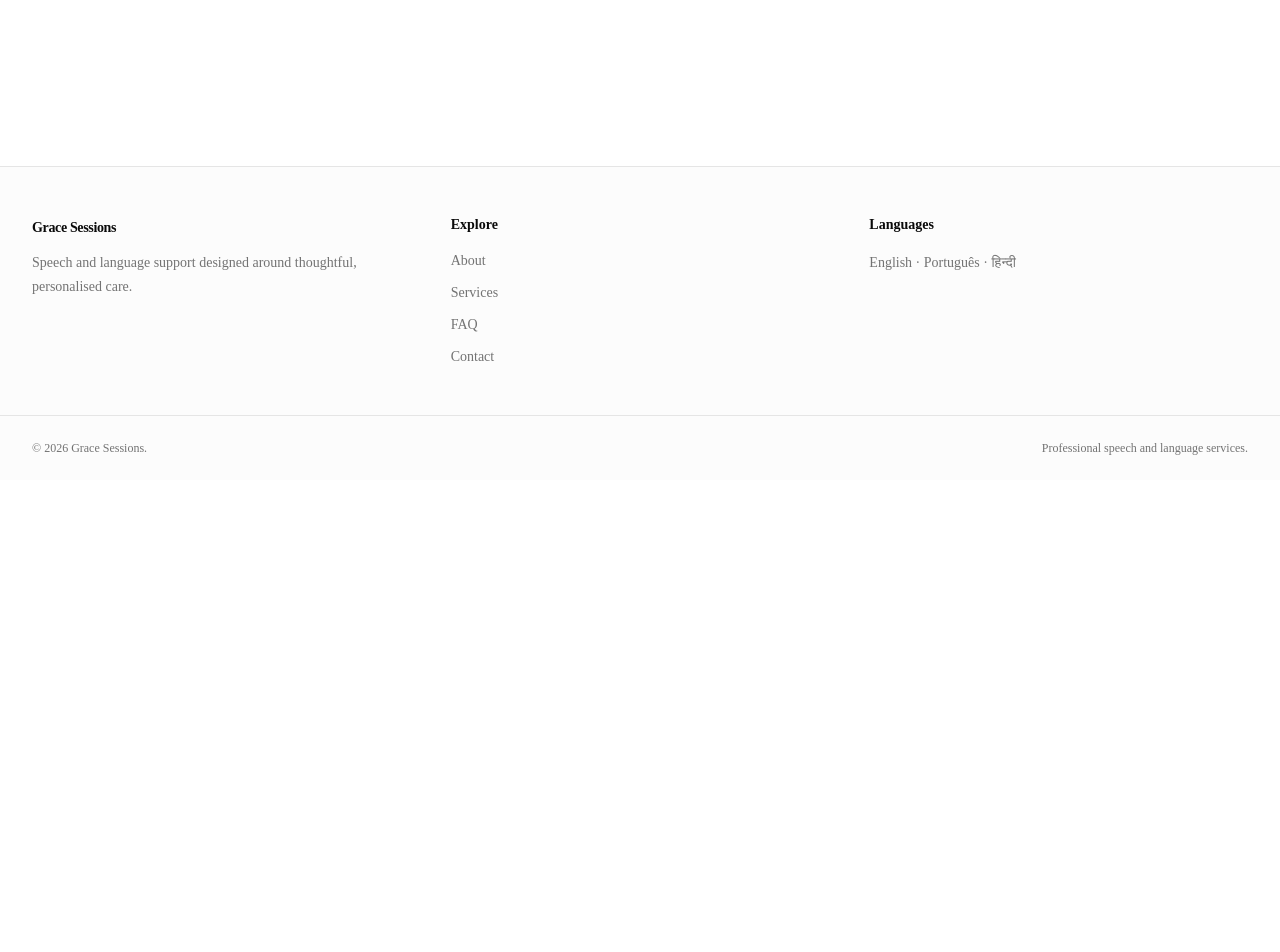
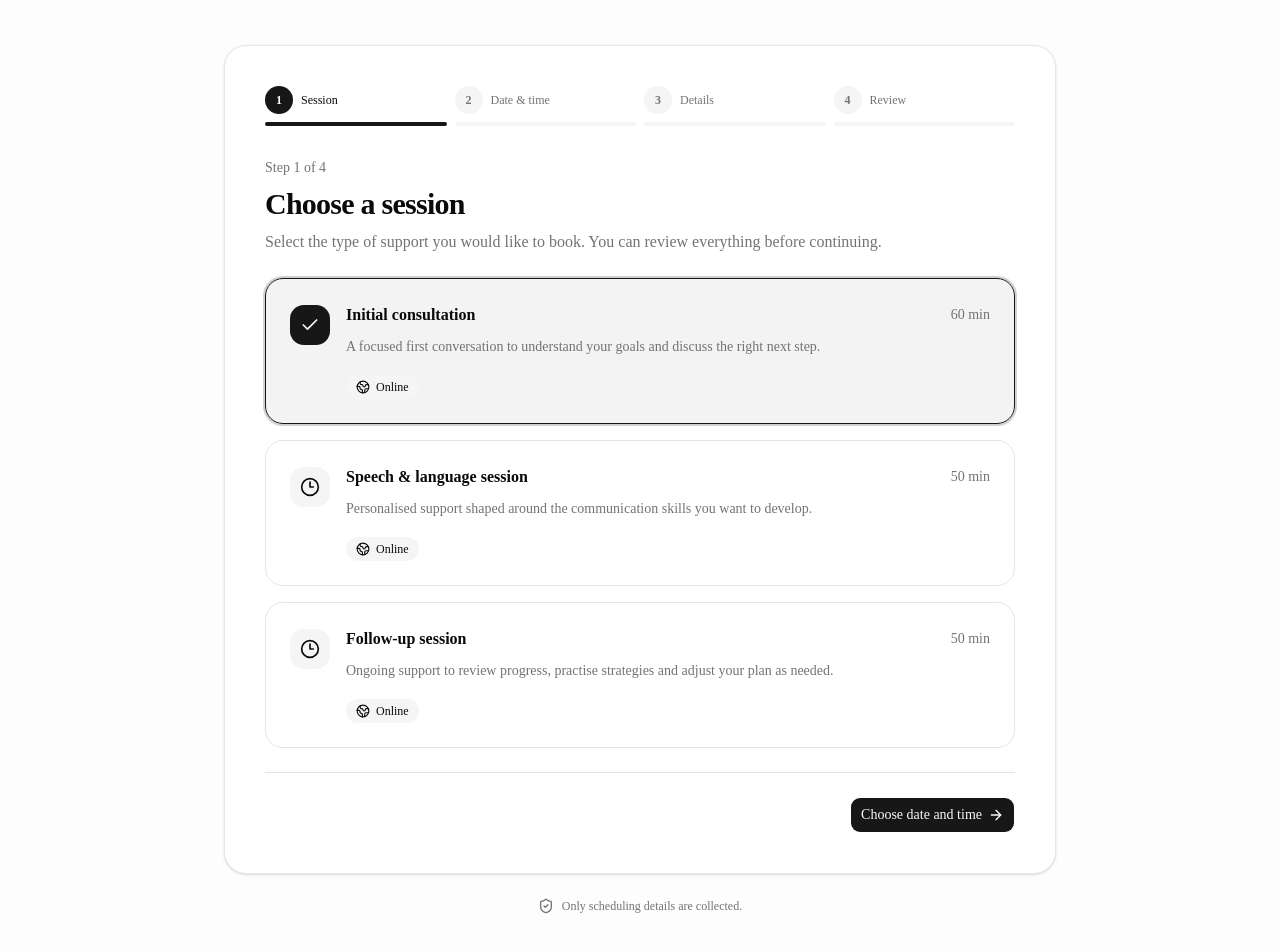
Before and after one commit to Praisepaul/MySLP, a Next.js app: page /book in a window 1280 px wide. Shown: the part 320-1272 px from the top of the page. Before the commit the page ends 800 px from the top, so only its background shows below. Built offline with nearby package versions, Linux system fonts and the light colour scheme.

Commit message:
feat: add complete patient booking flow

```diff
--- /dev/null
+++ b/components/public/booking/booking-flow.tsx
@@ -0,0 +1,124 @@
+"use client";
+
+import { useEffect, useMemo, useState } from "react";
+import { CalendarCheck2, CheckCircle2, ShieldCheck } from "lucide-react";
+import { BookingDateTimePicker } from "./booking-date-time-picker";
+import { BookingDetailsForm, type BookingDetails } from "./booking-details-form";
+import { BookingServicePicker } from "./booking-service-picker";
+import { BookingSummary } from "./booking-summary";
+import { Button } from "@/components/ui/button";
+import { PageContainer } from "@/components/ui/page-container";
+import { getBookableSlots } from "@/lib/booking/booking-engine";
+import type { BookableSlot } from "@/lib/booking/slot-types";
+import { services } from "@/lib/config/services";
+
+const activeServices = services.filter((service) => service.active).sort((a, b) => a.order - b.order);
+type BookingStep = 1 | 2 | 3 | 4 | 5;
+
+function getDateParts(date: Date, timezone: string) {
+  const parts = new Intl.DateTimeFormat("en-US", { timeZone: timezone, year: "numeric", month: "2-digit", day: "2-digit" }).formatToParts(date);
+  return Object.fromEntries(parts.filter((part) => part.type !== "literal").map((part) => [part.type, part.value])) as Record<string, string>;
+}
+
+function getUpcomingDates(timezone: string, count: number) {
+  const today = getDateParts(new Date(), timezone);
+  const base = Date.UTC(Number(today.year), Number(today.month) - 1, Number(today.day));
+  return Array.from({ length: count }, (_, index) => new Date(base + index * 24 * 60 * 60 * 1000).toISOString().slice(0, 10));
+}
+
+function Stepper({ step }: { step: BookingStep }) {
+  const items = ["Session", "Date & time", "Details", "Review"];
+  return (
+    <nav aria-label="Booking progress" className="mb-8">
+      <ol className="grid grid-cols-4 gap-2">
+        {items.map((label, index) => {
+          const number = index + 1;
+          const complete = step > number;
+          const current = step === number;
+          return (
+            <li key={label} className="min-w-0">
+              <div className="flex items-center gap-2"><span className={`flex size-7 shrink-0 items-center justify-center rounded-full text-xs font-semibold ${complete || current ? "bg-primary text-primary-foreground" : "bg-muted text-muted-foreground"}`}>{complete ? <CheckCircle2 aria-hidden="true" className="size-4" /> : number}</span><span className={`hidden truncate text-xs font-medium sm:block ${current ? "text-foreground" : "text-muted-foreground"}`}>{label}</span></div>
+              <div className={`mt-2 h-1 rounded-full ${number <= step ? "bg-primary" : "bg-muted"}`} />
+            </li>
+          );
+        })}
+      </ol>
+    </nav>
+  );
+}
+
+export function BookingFlow() {
+  const [step, setStep] = useState<BookingStep>(1);
+  const [serviceId, setServiceId] = useState<string | null>(activeServices[0]?.id ?? null);
+  const [timezone, setTimezone] = useState("Asia/Kolkata");
+  const [dates, setDates] = useState<string[]>([]);
+  const [selectedDate, setSelectedDate] = useState<string | null>(null);
+  const [selectedSlot, setSelectedSlot] = useState<BookableSlot | null>(null);
+  const [slotsByDate, setSlotsByDate] = useState<Record<string, BookableSlot[]>>({});
+  const [loading, setLoading] = useState(true);
+  const [error, setError] = useState<string | null>(null);
+  const [details, setDetails] = useState<BookingDetails>({ name: "", email: "" });
+
+  const service = useMemo(() => activeServices.find((item) => item.id === serviceId) ?? null, [serviceId]);
+
+  useEffect(() => {
+    const browserTimezone = Intl.DateTimeFormat().resolvedOptions().timeZone;
+    if (browserTimezone) setTimezone(browserTimezone);
+  }, []);
+
+  useEffect(() => {
+    if (!service || !timezone) return;
+    setLoading(true);
+    const upcomingDates = getUpcomingDates(timezone, 14);
+    const now = new Date();
+    const nextSlots: Record<string, BookableSlot[]> = {};
+    let calculationError = false;
+
+    for (const date of upcomingDates) {
+      try {
+        nextSlots[date] = getBookableSlots({ date, service, timezone, now }).slots;
+      } catch {
+        nextSlots[date] = [];
+        calculationError = true;
+      }
+    }
+
+    setDates(upcomingDates);
+    setSlotsByDate(nextSlots);
+    setSelectedDate((current) => current && (nextSlots[current] ?? []).length > 0 ? current : upcomingDates.find((date) => (nextSlots[date] ?? []).length > 0) ?? null);
+    setSelectedSlot(null);
+    setError(calculationError ? "We couldn't calculate every availability window. Please try another timezone or date." : null);
+    setLoading(false);
+  }, [service, timezone]);
+
+  useEffect(() => {
+    if (!selectedDate || !selectedSlot) return;
+    const stillAvailable = (slotsByDate[selectedDate] ?? []).some((slot) => slot.start.getTime() === selectedSlot.start.getTime());
+    if (!stillAvailable) setSelectedSlot(null);
+  }, [selectedDate, selectedSlot, slotsByDate]);
+
+  if (!service || activeServices.length === 0) {
+    return <div className="py-20 sm:py-28"><PageContainer size="narrow"><div className="rounded-3xl border border-dashed p-8 text-center sm:p-12"><CalendarCheck2 aria-hidden="true" className="mx-auto size-8 text-muted-foreground" /><h1 className="mt-4 text-2xl font-semibold">Booking is not available yet</h1><p className="mt-2 text-sm leading-6 text-muted-foreground">Please check back soon or contact the practice directly.</p></div></PageContainer></div>;
+  }
+
+  if (step === 5) {
+    return <div className="py-20 sm:py-28"><PageContainer size="narrow"><div className="text-center"><div className="mx-auto flex size-14 items-center justify-center rounded-2xl bg-primary/10 text-primary"><CheckCircle2 aria-hidden="true" className="size-7" /></div><p className="mt-6 text-sm font-medium text-muted-foreground">Booking preview complete</p><h1 className="mt-2 text-3xl font-semibold tracking-tight sm:text-4xl">You’re all set</h1><p className="mx-auto mt-4 max-w-xl text-base leading-7 text-muted-foreground">Your session details are ready. The next phase will connect this flow to appointment creation, confirmation emails and calendar support.</p><Button className="mt-8" variant="outline" onClick={() => setStep(4)}>Back to review</Button></div></PageContainer></div>;
+  }
+
+  return (
+    <div className="bg-muted/20 py-12 sm:py-16 lg:py-20">
+      <PageContainer size="narrow">
+        <div className="mb-10 text-center sm:mb-12"><div className="mx-auto flex size-12 items-center justify-center rounded-2xl bg-primary/10 text-primary"><CalendarCheck2 aria-hidden="true" className="size-6" /></div><p className="mt-5 text-sm font-medium text-muted-foreground">Grace Sessions</p><h1 className="mt-2 text-3xl font-semibold tracking-tight sm:text-4xl">Book an appointment</h1><p className="mx-auto mt-3 max-w-xl text-sm leading-6 text-muted-foreground sm:text-base">A simple, private booking experience. No account required.</p></div>
+        <div className="rounded-3xl border bg-background p-5 shadow-sm sm:p-8 lg:p-10">
+          <Stepper step={step} />
+          {error && <div role="alert" className="mb-6 rounded-xl border border-destructive/30 bg-destructive/5 px-4 py-3 text-sm text-destructive">{error}</div>}
+          {step === 1 && <BookingServicePicker services={activeServices} selectedServiceId={serviceId} onSelect={setServiceId} onContinue={() => setStep(2)} />}
+          {step === 2 && <BookingDateTimePicker service={service} dates={dates} selectedDate={selectedDate} selectedSlot={selectedSlot} slotsByDate={slotsByDate} timezone={timezone} loading={loading} onDateSelect={(date) => { setSelectedDate(date); setSelectedSlot(null); }} onSlotSelect={setSelectedSlot} onTimezoneChange={(value) => { setLoading(true); setTimezone(value); }} onBack={() => setStep(1)} onContinue={() => setStep(3)} />}
+          {step === 3 && <BookingDetailsForm details={details} onChange={setDetails} onBack={() => setStep(2)} onContinue={() => setStep(4)} />}
+          {step === 4 && selectedSlot && <BookingSummary service={service} slot={selectedSlot} timezone={timezone} details={details} onBack={() => setStep(3)} onFinish={() => setStep(5)} />}
+        </div>
+        <div className="mt-6 flex items-center justify-center gap-2 text-xs text-muted-foreground"><ShieldCheck aria-hidden="true" className="size-4" /> Only scheduling details are collected.</div>
+      </PageContainer>
+    </div>
+  );
+}
```
